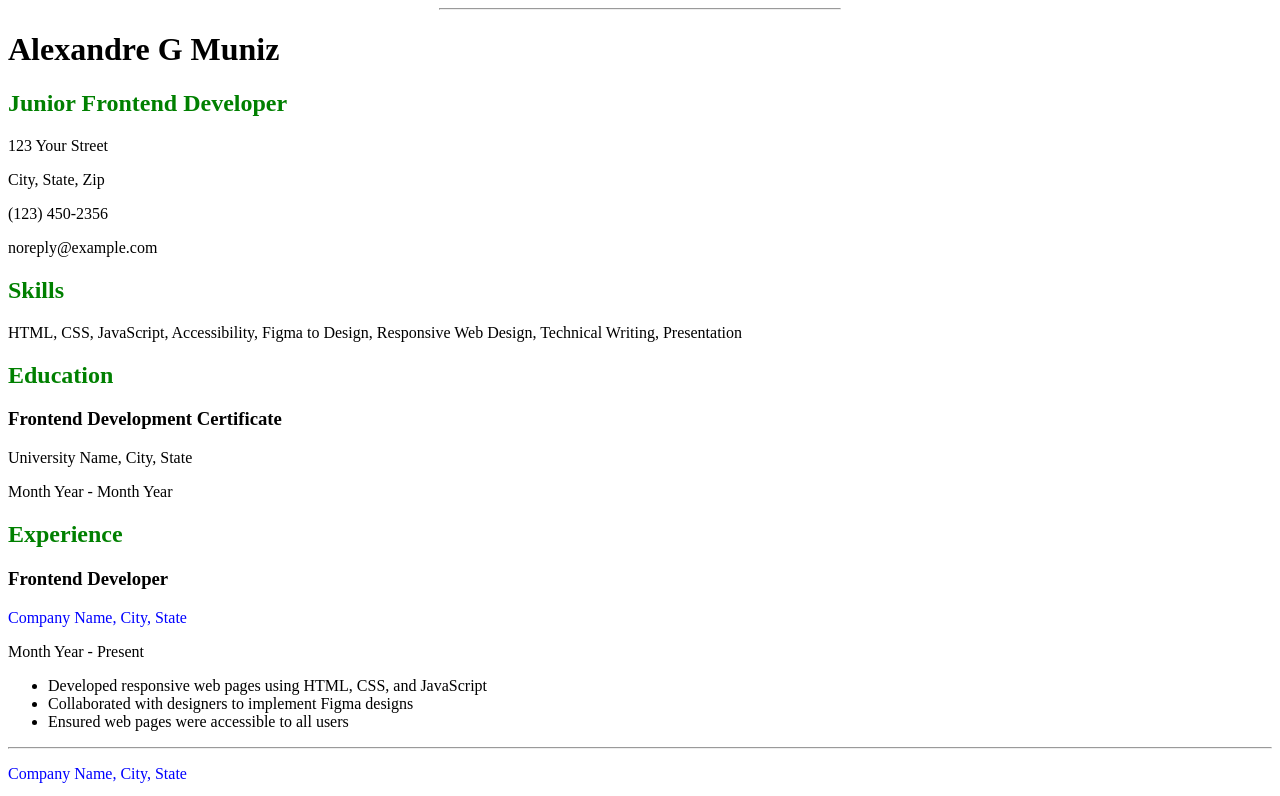
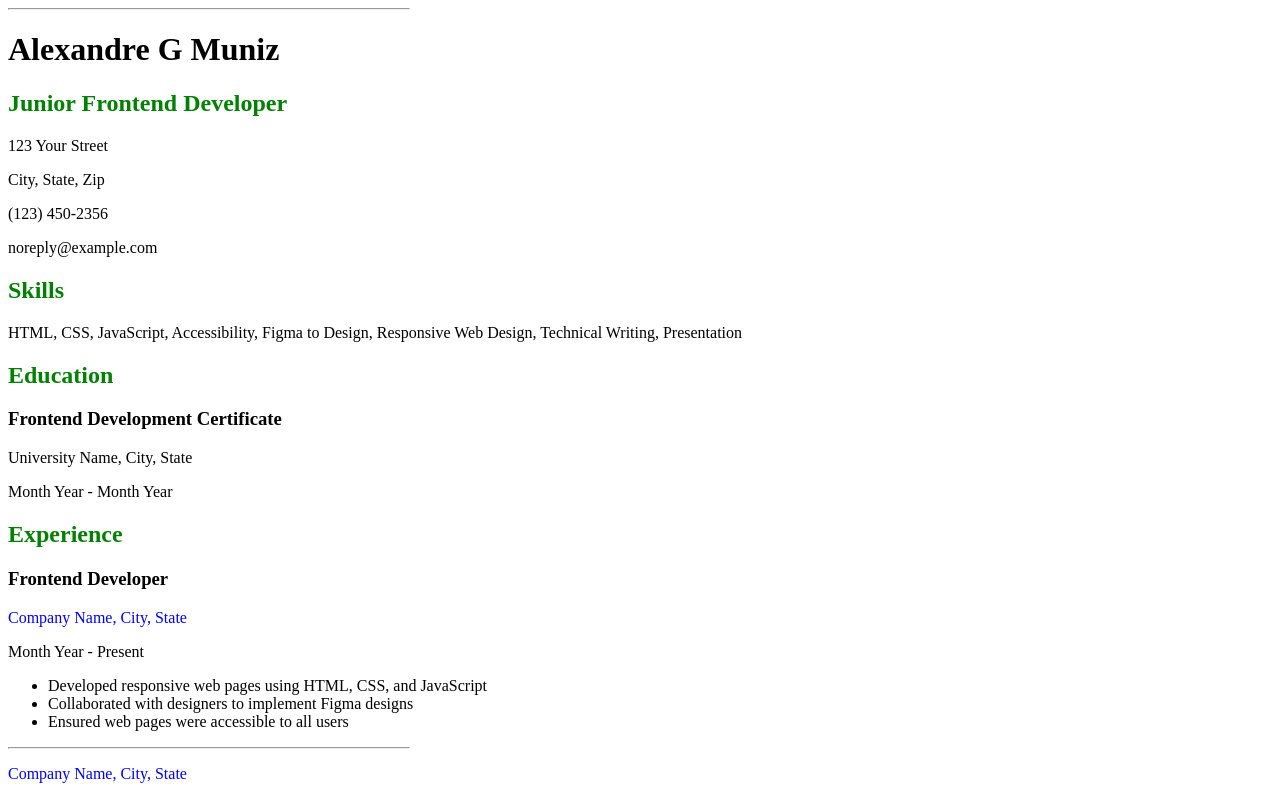
Before and after one commit to AlexGMBLT/Single_Page_CV_OnlyHtml, a plain HTML site: page index.html in a window 1280 px wide. Shown: the top 796 px of the page. Drawn offline with Linux system fonts and the light colour scheme.

Commit message:
Update index.html

```diff
--- a/index.html
+++ b/index.html
@@ -15,7 +15,7 @@
 </head>
 
 <body>
-    <hr width="400px" />
+    <hr align="left" width="400px" />
     <header>
         <h1>Alexandre G Muniz</h1>
         <h2 style="color:green;">Junior Frontend Developer</h2>
@@ -43,7 +43,7 @@
                 <li>Developed responsive web pages using HTML, CSS, and JavaScript</li>
                 <li>Collaborated with designers to implement Figma designs</li>
                 <li>Ensured web pages were accessible to all users</li>
-            </ul><hr>
+            </ul><hr align="left" width="400px" />
             <p style="color:blue;">Company Name, City, State</p>
             <p>Month Year - Present</p>
             <ul>
```
